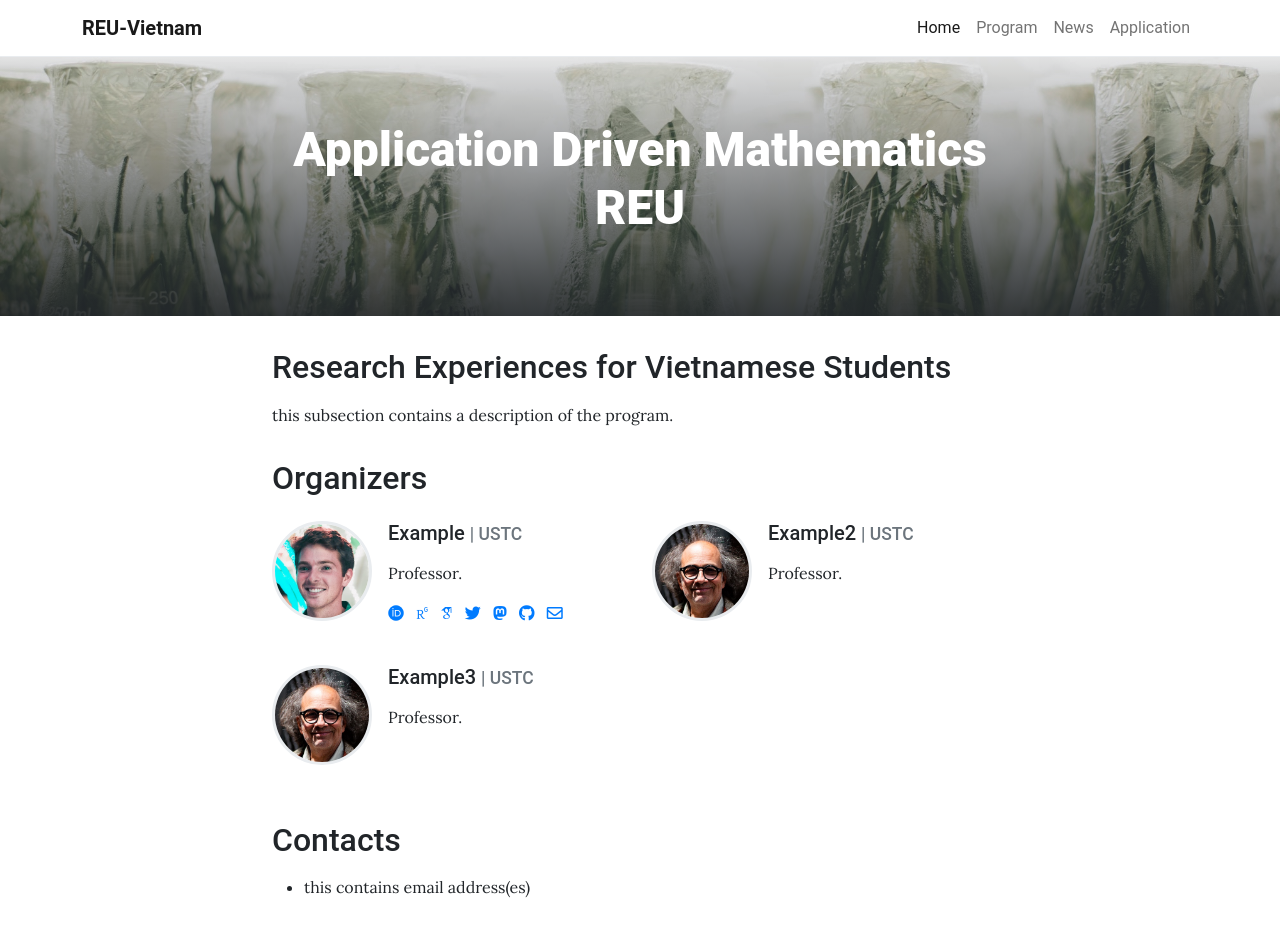
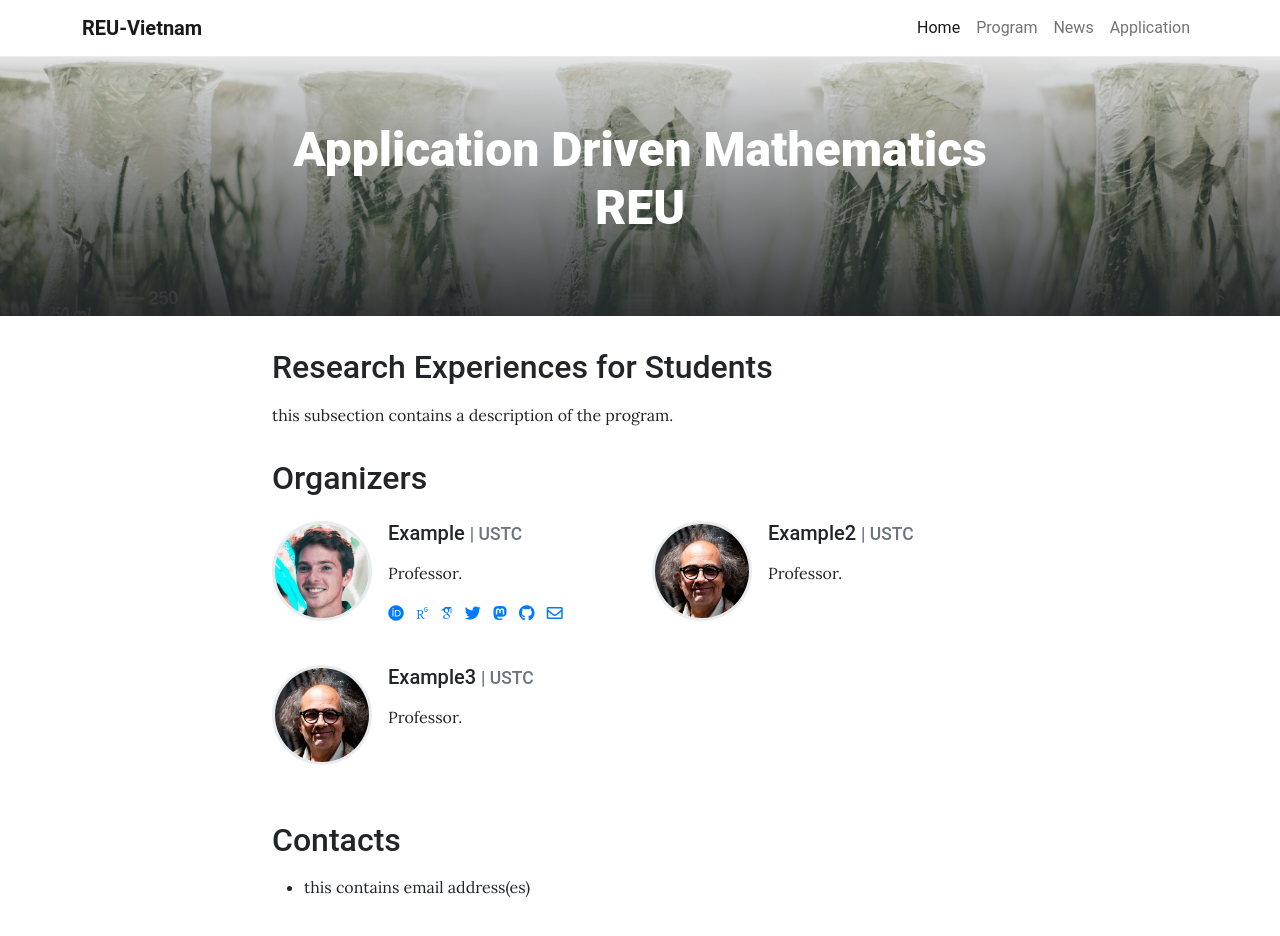
Before and after one commit to adm-vietnam/adm-vietnam.github.io, a Jekyll site: the page built from pages/home.md, in a window 1280 px wide, cut to the strip 0-936 px from the top of the page. Built offline with Jekyll 4.4.1, drawn with Linux system fonts in a browser that asks for light colours; some web fonts are replaced.

Commit message:
Update home.md

```diff
--- a/pages/home.md
+++ b/pages/home.md
@@ -5,7 +5,7 @@ description:
 background: /assets/theme/images/chuttersnap-146799-unsplash.jpg
 permalink: /
 ---
-## Research Experiences for Vietnamese Students
+## Research Experiences for Students
 this subsection contains a description of the program.
 
 ## Organizers
```
